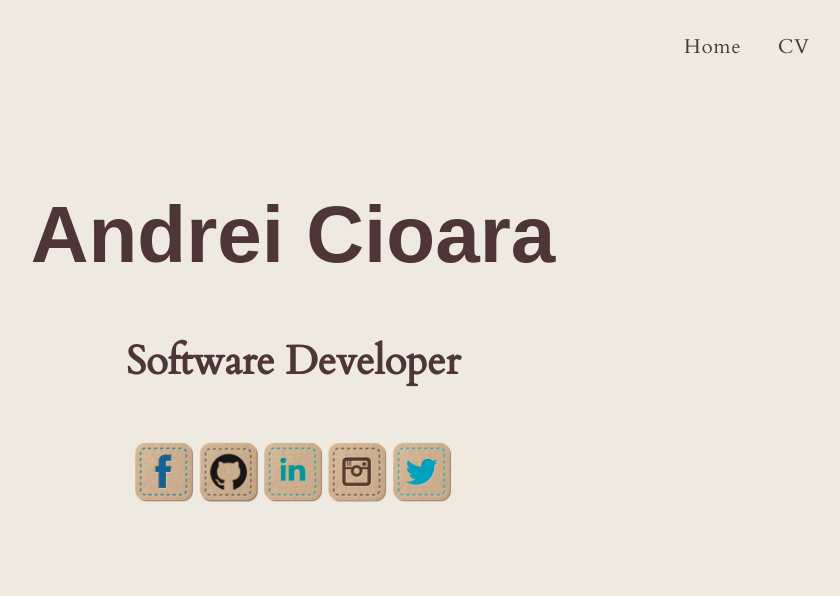
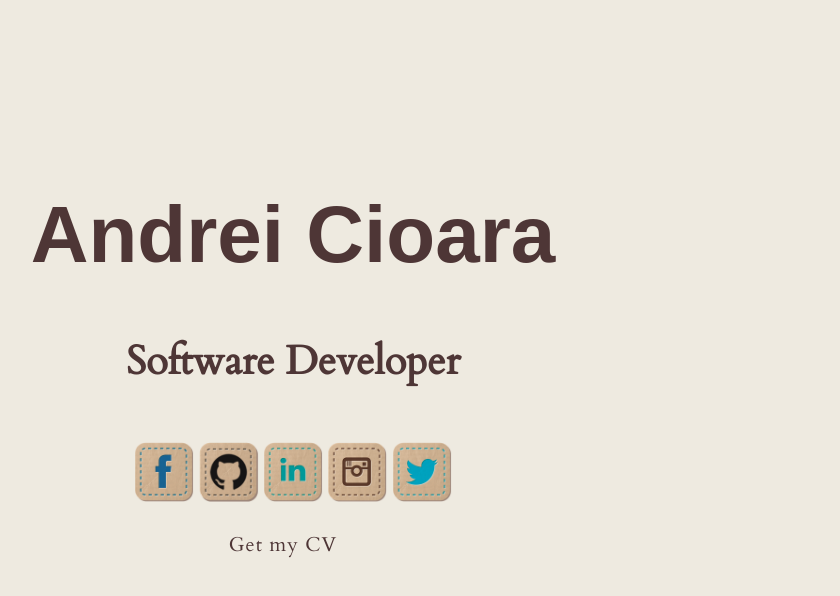
Before and after one commit to aicioara/aicioara.github.io, a plain HTML site: page index.html in a window 1280 px wide. Shown: the whole page, without its empty margins (347-1187 px from the left). Drawn offline with Linux system fonts and the light colour scheme.

Commit message:
Moved CV lower in the page

```diff
--- a/index.html
+++ b/index.html
@@ -40,10 +40,6 @@
 <body>
 
 <header>
-	<ul class="nav">
-		<li><a href="/"> Home </a> </li>
-		<li><a href="/CV_Andrei_Cioara.pdf"> CV </a> </li>
-	</ul>
 </header>
 
 <main>
@@ -79,6 +75,12 @@
 			</div>
 		</div>
 
+		<div class="AC-links">
+			<ul class="nav">
+				<li><a href="/CV_Andrei_Cioara.pdf"> Get my CV </a> </li>
+			</ul>
+		</div>
+
 	</div>
 </main>
 
```
